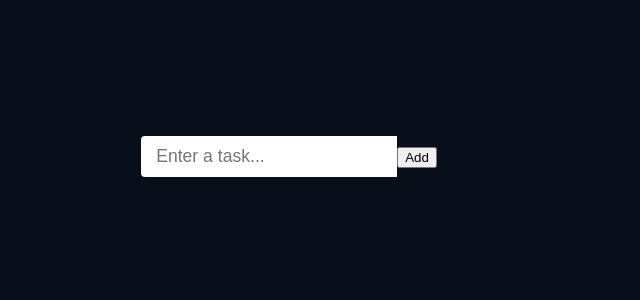
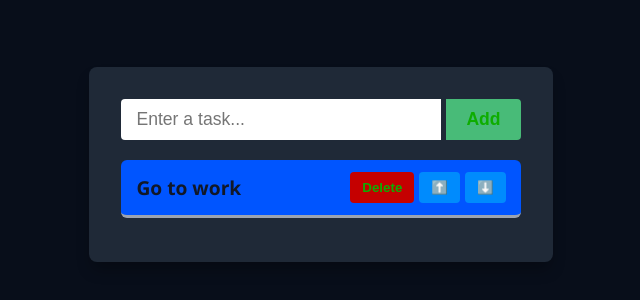
Before and after one commit to KaylainAM/task-organizer, a React (Vite) app: page / in a window 1280 px wide. Shown: the part 236-536 px from the top of the page, without its empty margins (351-991 px from the left). Built offline with nearby package versions, Linux system fonts and the light colour scheme.

Commit message:
Third commit for styling the webpage

```diff
--- a/src/App.jsx
+++ b/src/App.jsx
@@ -38,40 +38,24 @@ function TaskOrganizer() {
       setTasks(updatedTasks);
     }
   };
+return (
+  <div className="app-container">
+    <div className="input-group">
+      <input type="text" placeholder="Enter a task..." />
+      <button className="btn btn-add">Add</button>
+    </div>
 
-  return (
-    <div className="max-w-md mx-auto mt-10 p-6 bg-white rounded shadow-lg">
-
-      <div className="flex gap-2 mb-6">
-        <input
-          type="text"
-          placeholder="Enter a task..."
-          className="flex-1 border p-2 rounded"
-          value={inputValue}
-          onChange={(e) => setInputValue(e.target.value)}
-        />
-       <button
-  onClick={addTask}
-  className="colora"
->
-  Add
-</button>
+    <div className="task-list">
+      {/* Example of one task item */}
+      <div className="task-row">
+        <span className="task-text">Go to work</span>
+        <button className="btn btn-delete">Delete</button>
+        <button className="btn btn-arrow">⬆️</button>
+        <button className="btn btn-arrow">⬇️</button>
       </div>
-
-      <ul className="space-y-3">
-        {tasks.map((task, index) => (
-          <li key={index} className="flex items-center justify-between border-b pb-2">
-            <span className="text-lg">{task}</span>
-            <div className="flex gap-2">
-              <button onClick={() => moveUp(index)} className="px-2 py-1 bg-gray-200 rounded disabled:opacity-30" disabled={index === 0}>⬆️</button>
-              <button onClick={() => moveDown(index)} className="px-2 py-1 bg-gray-200 rounded disabled:opacity-30" disabled={index === tasks.length - 1}>⬇️</button>
-              <button onClick={() => deleteTask(index)} className="px-2 py-1 bg-red-500 text-white rounded">Delete</button>
-            </div>
-          </li>
-        ))}
-      </ul>
     </div>
-  );
+  </div>
+);
 }
 
 export default TaskOrganizer;
```
